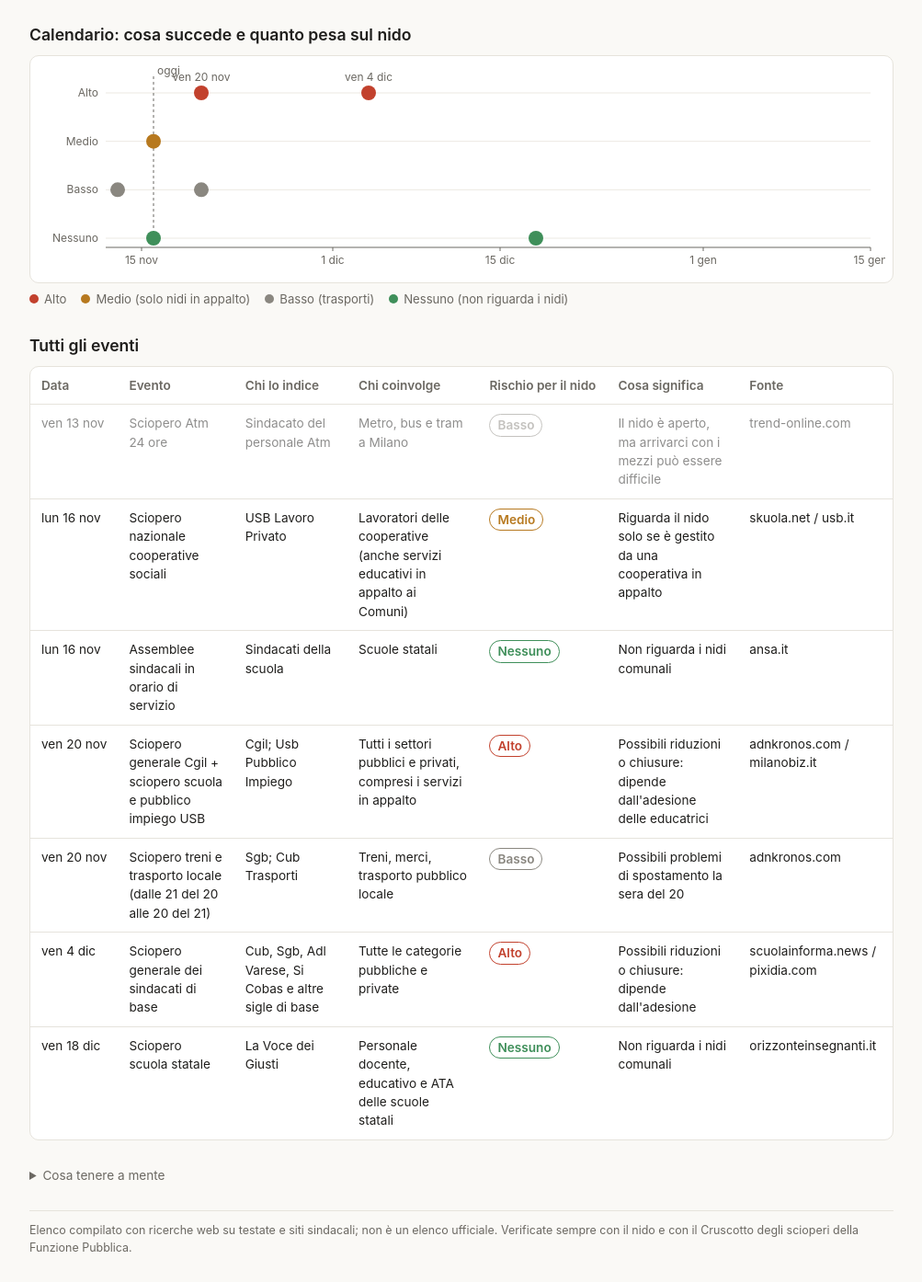
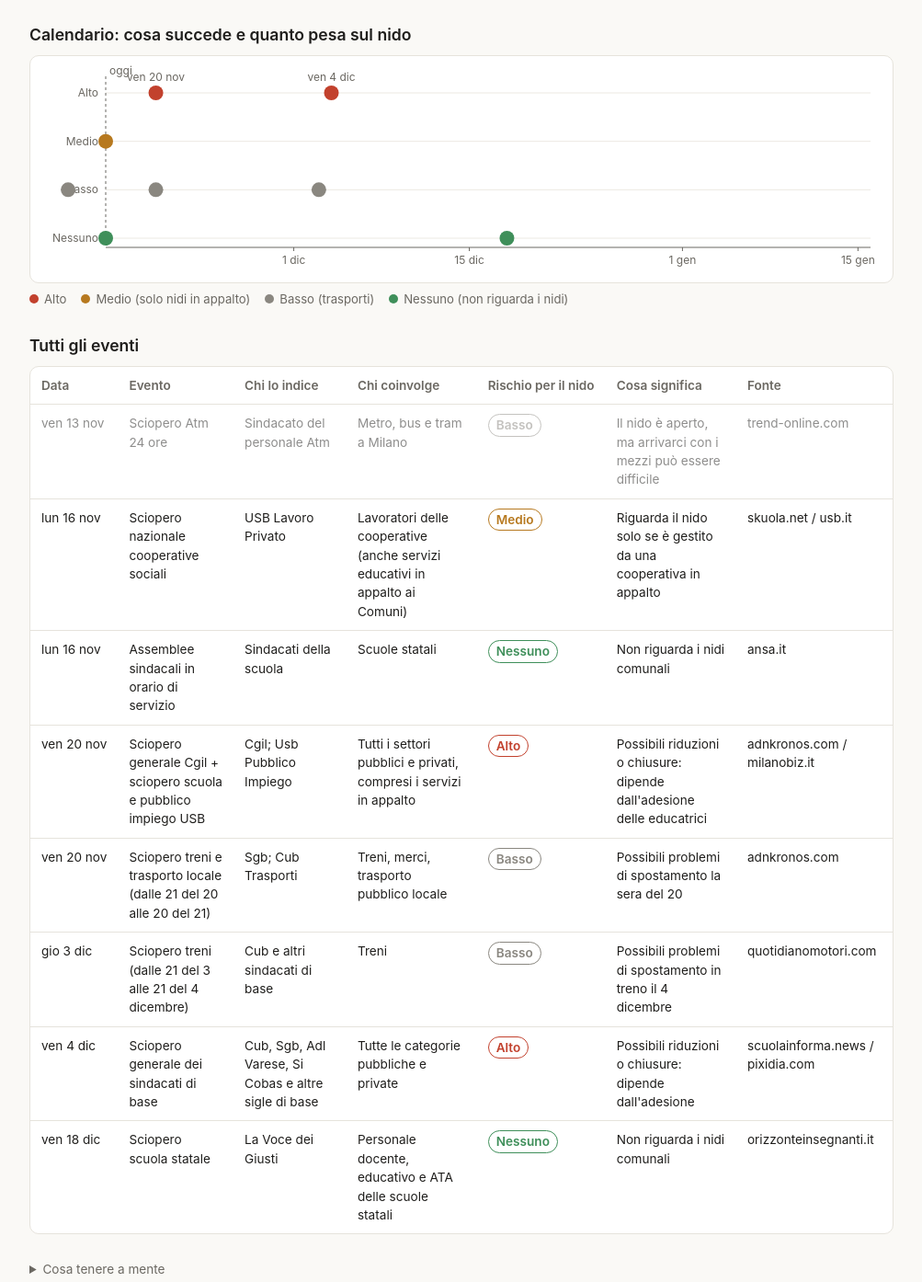
Before and after one commit to Serving9118/Dashboard, a plain HTML site: page index.html in a window 1280 px wide. Shown: the part 359-1753 px from the top of the page at 92% size, without its empty margins (138-1141 px from the left). Drawn offline with Linux system fonts and the light colour scheme.

Commit message:
Aggiorna scioperi nido (2026-11-16)
Co-Authored-By: Claude Opus 5.5 <noreply@anthropic.com>
Claude-Session: https://claude.ai/code/session_015N3Mx43Fb3XvQtxAMNb9KA

```diff
--- a/index.html
+++ b/index.html
@@ -96,17 +96,18 @@
 
 <script>
 // ===== DATI: questa sezione viene aggiornata automaticamente =====
-const AGGIORNATO = "2026-11-12";
+const AGGIORNATO = "2026-11-16";
 const EVENTI = [
   {"id":"atm-1113","data":"2026-11-13","evento":"Sciopero Atm 24 ore","promotori":"Sindacato del personale Atm","coinvolge":"Metro, bus e tram a Milano","rischio_nido":"Basso","nota":"Il nido è aperto, ma arrivarci con i mezzi può essere difficile","fonte":"trend-online.com"},
   {"id":"coop-1116","data":"2026-11-16","evento":"Sciopero nazionale cooperative sociali","promotori":"USB Lavoro Privato","coinvolge":"Lavoratori delle cooperative (anche servizi educativi in appalto ai Comuni)","rischio_nido":"Medio","nota":"Riguarda il nido solo se è gestito da una cooperativa in appalto","fonte":"skuola.net / usb.it"},
   {"id":"assemblee-1116","data":"2026-11-16","evento":"Assemblee sindacali in orario di servizio","promotori":"Sindacati della scuola","coinvolge":"Scuole statali","rischio_nido":"Nessuno","nota":"Non riguarda i nidi comunali","fonte":"ansa.it"},
   {"id":"gen-1120","data":"2026-11-20","evento":"Sciopero generale Cgil + sciopero scuola e pubblico impiego USB","promotori":"Cgil; Usb Pubblico Impiego","coinvolge":"Tutti i settori pubblici e privati, compresi i servizi in appalto","rischio_nido":"Alto","nota":"Possibili riduzioni o chiusure: dipende dall'adesione delle educatrici","fonte":"adnkronos.com / milanobiz.it"},
   {"id":"treni-1120","data":"2026-11-20","evento":"Sciopero treni e trasporto locale (dalle 21 del 20 alle 20 del 21)","promotori":"Sgb; Cub Trasporti","coinvolge":"Treni, merci, trasporto pubblico locale","rischio_nido":"Basso","nota":"Possibili problemi di spostamento la sera del 20","fonte":"adnkronos.com"},
+  {"id":"treni-1203","data":"2026-12-03","evento":"Sciopero treni (dalle 21 del 3 alle 21 del 4 dicembre)","promotori":"Cub e altri sindacati di base","coinvolge":"Treni","rischio_nido":"Basso","nota":"Possibili problemi di spostamento in treno il 4 dicembre","fonte":"quotidianomotori.com"},
   {"id":"gen-1204","data":"2026-12-04","evento":"Sciopero generale dei sindacati di base","promotori":"Cub, Sgb, Adl Varese, Si Cobas e altre sigle di base","coinvolge":"Tutte le categorie pubbliche e private","rischio_nido":"Alto","nota":"Possibili riduzioni o chiusure: dipende dall'adesione","fonte":"scuolainforma.news / pixidia.com"},
   {"id":"scuola-1218","data":"2026-12-18","evento":"Sciopero scuola statale","promotori":"La Voce dei Giusti","coinvolge":"Personale docente, educativo e ATA delle scuole statali","rischio_nido":"Nessuno","nota":"Non riguarda i nidi comunali","fonte":"orizzonteinsegnanti.it"}
 ];
-const PERIODO = ["2026-11-12", "2027-01-15"];
+const PERIODO = ["2026-11-16", "2027-01-16"];
 // ===== FINE DATI =====
 
 const LIVELLI = ["Alto", "Medio", "Basso", "Nessuno"];
```
